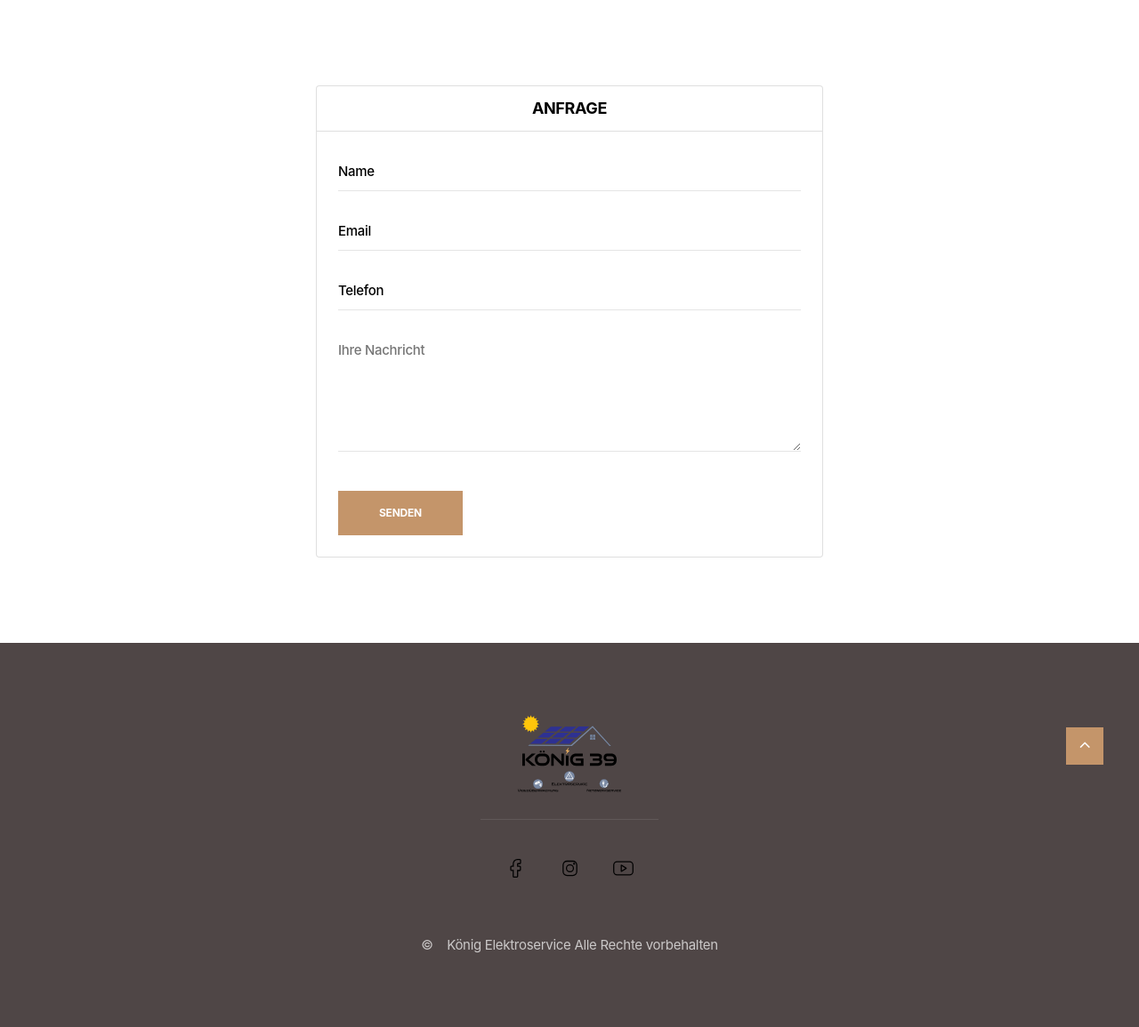
After one commit to EvgenyEysner/landing, a Django app: page /contact/ in a window 1280 px wide. The commit adds this page. Shown: the whole page at 89% size. Run offline with Django 3.2, Linux system fonts and the light colour scheme; data comes from the database, SQL or seed files in the repository; some libraries are stand-ins or nearby versions.

Commit message:
feat: add contact form for qr

```diff
--- a/app/admin.py
+++ b/app/admin.py
@@ -7,7 +7,7 @@ from .models import *
 @admin.register(Contact)
 class ContactAdmin(admin.ModelAdmin):
     date_hierarchy = "created"
-    list_display = ["name", "phone", "email", "created"]
+    list_display = ["name", "phone", "email", "text", "created"]
 
 
 @admin.register(Slider)
--- a/app/models.py
+++ b/app/models.py
@@ -13,6 +13,7 @@ class Contact(models.Model):
         validators=[phone_regex], max_length=16, blank=True
     )  # Validator soll eine Liste sein
     email = models.EmailField("email", max_length=254)
+    text = models.TextField("text", null=True, blank=True)
     created = models.DateTimeField(auto_now_add=True)
 
     class Meta:
--- /dev/null
+++ b/app/templates/app/contact.html
@@ -0,0 +1,60 @@
+<!doctype html>
+<html lang="en">
+<head>
+    {% load static %}
+    <meta charset="UTF-8">
+    <meta name="viewport"
+          content="width=device-width, user-scalable=no, initial-scale=1.0, maximum-scale=1.0, minimum-scale=1.0">
+    <meta http-equiv="X-UA-Compatible" content="ie=edge">
+    <link rel="stylesheet" href="{% static 'css/bootstrap.css' %}">
+    <link rel="stylesheet" href="{% static 'css/fonts.css' %}">
+    <link rel="stylesheet" href="{% static 'css/style.css' %}">
+</head>
+<body>
+<div class="container my-5 py-5">
+    <div class="row d-flex justify-content-center">
+        <div class="col-md-10 col-lg-8 col-xl-6">
+            <div class="card">
+                <h5 class="card-header text-center bg-transparent">Anfrage</h5>
+                <div class="card-body p-4">
+                    <form class="rd-mailform text-left" data-form-output="form-output-global" data-form-type="contact"
+                          method="post" action=".">
+                        {% csrf_token %}
+                        <div class="form-wrap" id="price">
+                            <label class="form-label" for="contact-name">Name</label>
+                            <input class="form-input" id="contact-name" type="text" name="name"
+                                   data-constraints="@Required"/>
+                        </div>
+                        <div class="form-wrap">
+                            <label class="form-label" for="contact-email">Email</label>
+                            <input class="form-input" id="contact-email" type="email" name="email"
+                                   data-constraints="@Required @Email"/>
+                        </div>
+                        <div class="form-wrap">
+                            <label class="form-label" for="contact-phone">Telefon</label>
+                            <input class="form-input" id="contact-phone" type="text" name="phone"
+                                   data-constraints="@Required @PhoneNumber"/>
+                        </div>
+                        <div class="form-wrap">
+                            <textarea class="form-input" type="text" name="text"
+                                      placeholder="Ihre Nachricht"></textarea>
+                        </div>
+                        <div class="form-button">
+                            <button class="button button-jerry button-primary" type="submit">
+                                Senden<span class="button-jerry-line"></span><span
+                                    class="button-jerry-line"></span><span
+                                    class="button-jerry-line"></span><span class="button-jerry-line"></span>
+                            </button>
+                        </div>
+                    </form>
+                </div>
+            </div>
+        </div>
+    </div>
+</div>
+<script src="https://maxcdn.bootstrapcdn.com/bootstrap/3.4.1/js/bootstrap.min.js"></script>
+<script src="{% static 'js/core.min.js' %}"></script>
+<script src="{% static 'js/script.js' %}"></script>
+{% include "snippets/footer.html" %}
+</body>
+</html>
--- a/app/urls.py
+++ b/app/urls.py
@@ -1,8 +1,10 @@
 from django.urls import path
-from .views import IndexView, ReviewView
+from .views import IndexView, ReviewView, ContactView
 from django.views.decorators.cache import cache_page  # add cache
 
 urlpatterns = [
     path("", IndexView.as_view(), name="home"),
+    path("contact/", ContactView.as_view(), name="contact"),
     path("review/", ReviewView.as_view(), name="review"),
+    # path('rate/', rate_image, name='rate-view'),
 ]
--- a/app/views.py
+++ b/app/views.py
@@ -1,7 +1,11 @@
+from django.http import JsonResponse, HttpResponseRedirect
+from django.shortcuts import redirect, render
 from django.urls import reverse_lazy
 from django.views.generic import TemplateView, FormView
 
-from .forms import FormContact
+from .forms import FormContact, FormReview
+from .models import Rating, Contact
+from .services.customer_email import send_email
 
 
 class IndexView(TemplateView, FormView):
@@ -21,21 +25,54 @@ class IndexView(TemplateView, FormView):
         return super().form_valid(form)
 
 
+class ContactView(TemplateView):
+    template_name = "app/contact.html"
+    success_url = reverse_lazy("home/")
+
+    def post(self, request, *args, **kwargs):
+        if request.POST:
+            form = FormContact(request.POST)
+            if form.is_valid():
+                # Form fields passed validation
+                cd = form.cleaned_data
+                name = f"{cd['name']}"
+                email = f"{cd['email']}"
+                phone = f"{cd['phone']}"
+                text = f"{cd['text']}"
+                send_email(name, email, phone, text)
+                Contact.objects.create(name=name, email=email, phone=phone, text=text)
+                return redirect(reverse_lazy("/"))
+            return form
+
+    # def form_valid(self, form):
+    #     if self.request.POST:
+    #         self.object = form.save(commit=False)
+    #         self.object.save()
+    #         return HttpResponseRedirect(self.success_url)
+    #
+    #     return super().form_valid(form)
+
+
 class ReviewView(TemplateView, FormView):
     template_name = "app/review.html"
-    form_class = FormContact
+    form_class = FormReview
     success_url = reverse_lazy("home")
 
-    def form_valid(self, form):
-        if self.request.POST.get("form_type") == "form_1":
-            self.object = form.save(commit=False)
-            self.object.save()
+    # def post(self, request, *args, **kwargs):
+    #     if request.method == "POST":
+    #         form = FormReview(request.POST)
+    #         print(form)
+    #         if form.is_valid():
+    #             return HttpResponseRedirect(self.success_url)
 
-        elif self.request.POST.get("form_type") == "form_2":
-            self.object = form.save(commit=False)
-            self.object.save()
 
-        return super().form_valid(form)
-
-def ajax_add_review(request):
-    ...
+# def rate_image(request):
+#     if request.method == "POST":
+#         el_id = request.POST.get("el_id")
+#         val = request.POST.get("val")
+#         print(val)
+#         obj = Rating.objects.get(id=el_id)
+#         obj.score = val
+#         obj.save()
+#         return JsonResponse({"success": "true", "score": val}, safe=False)
+#     return JsonResponse({"success": "false"})
--- a/core/settings.py
+++ b/core/settings.py
@@ -214,14 +214,14 @@ DEFAULT_AUTO_FIELD = "django.db.models.BigAutoField"
 DATA_UPLOAD_MAX_MEMORY_SIZE = 5242880  # 5 MB
 # email settings
 # EMAIL_BACKEND = 'django.core.mail.backends.console.EmailBackend'
-EMAIL_HOST = "smtp.gmail.com"
+EMAIL_HOST = "smtp.strato.de"
 EMAIL_PORT = 465
 EMAIL_HOST_USER = env("SERVER_EMAIL")
 EMAIL_HOST_PASSWORD = env("EMAIL_HOST_PASSWORD")
 EMAIL_USE_SSL = True
 
 ADMINS = [
-    ("Admin", "konig_39@mail.de"),
+    ("Victor", "konig_39@mail.de"),
 ]
 SERVER_EMAIL = env("SERVER_EMAIL")
 # Logging
@@ -238,7 +238,7 @@ LOGGING = {
     "formatters": {
         "verbose": {
             "format": "%(levelname)s %(asctime)s %(module)s "
-            "%(process)d %(thread)d %(message)s"
+                      "%(process)d %(thread)d %(message)s"
         },
     },
     "handlers": {
```
Also changed, not shown: app/forms.py (+8 -1 lines), app/services/customer_email.py (added, +38 -0 lines), app/signals.py (+28 -26 lines), app/templates/app/index.html (+39 -24 lines), app/migrations/0008_contact_text.py (added).
